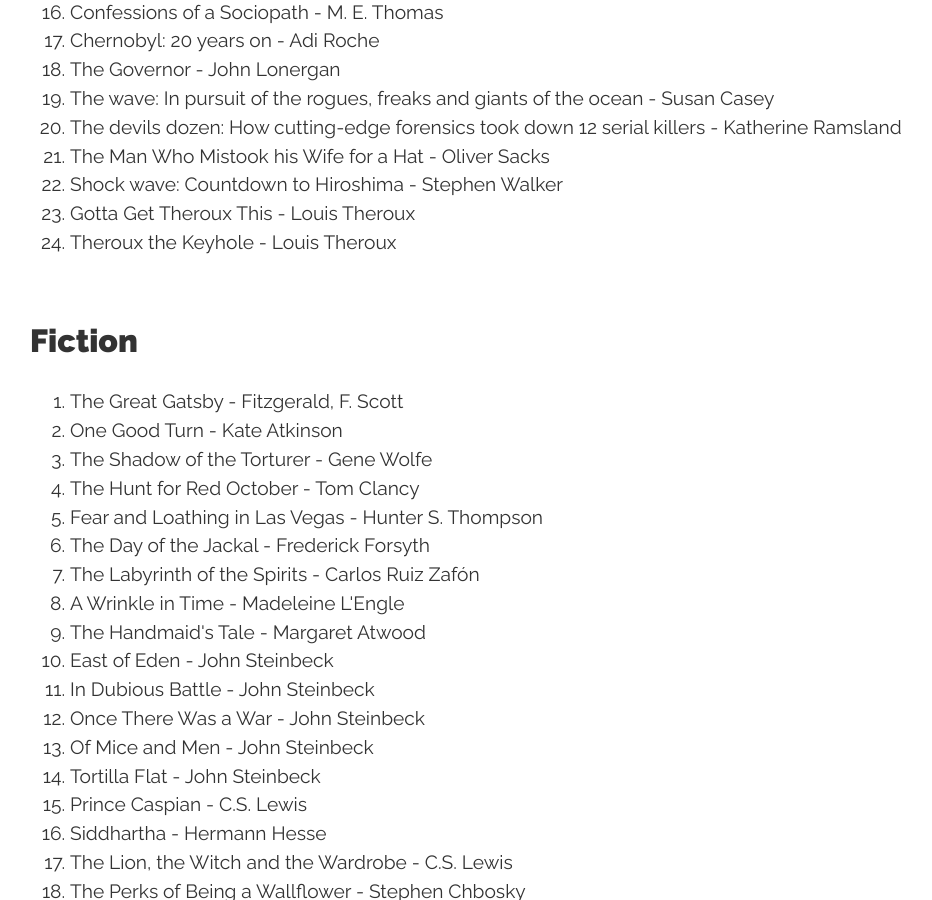
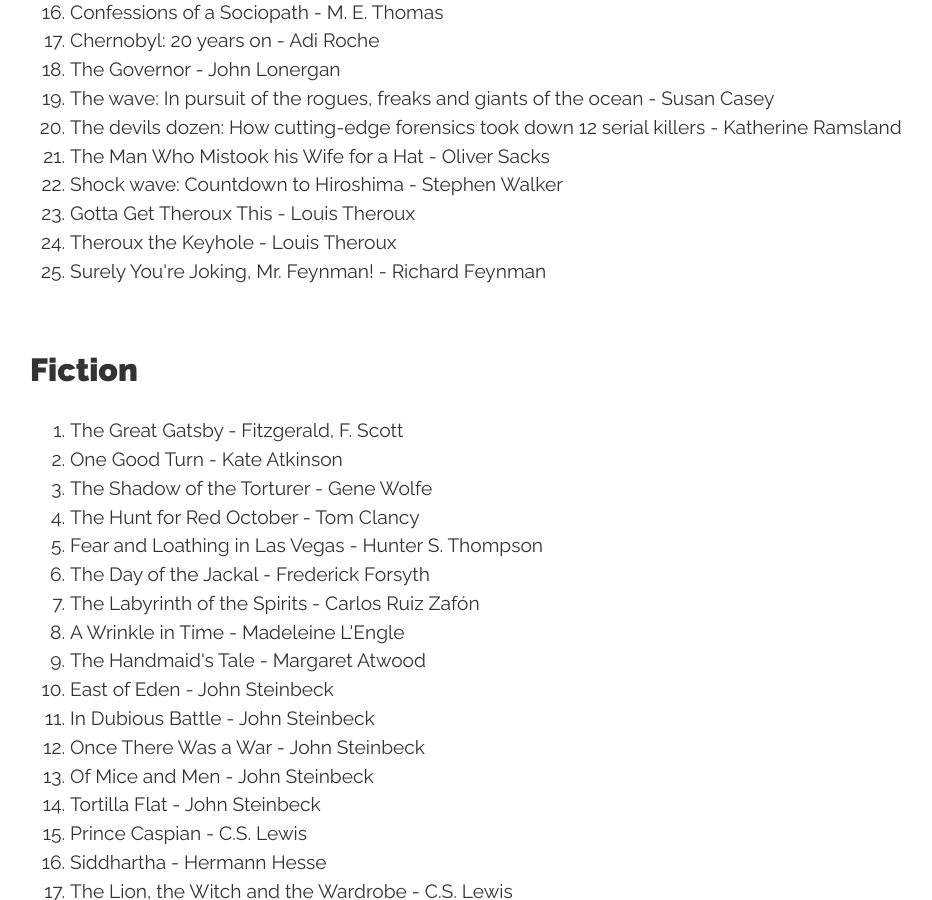
Before and after one commit to conanmercer/conanmercer.github.io, a Jekyll site: the page built from books.html, in a window 1280 px wide and 900 px high, scrolled down 1693 px. Shown: the whole window, without its empty margins (130-1062 px from the left). Built offline with Jekyll 4.4.1, drawn with Linux system fonts in a browser that asks for light colours; nearby versions of some CDN libraries; some web fonts are replaced.

Commit message:
add, new book

```diff
--- a/books.html
+++ b/books.html
@@ -72,6 +72,7 @@ title: Books
   <li>Shock wave: Countdown to Hiroshima - Stephen Walker</li>
   <li>Gotta Get Theroux This - Louis Theroux</li>
   <li>Theroux the Keyhole - Louis Theroux</li>
+  <li>Surely You're Joking, Mr. Feynman! - Richard Feynman</li>
 </ol>
 
 <h2>Fiction</h2>
```
